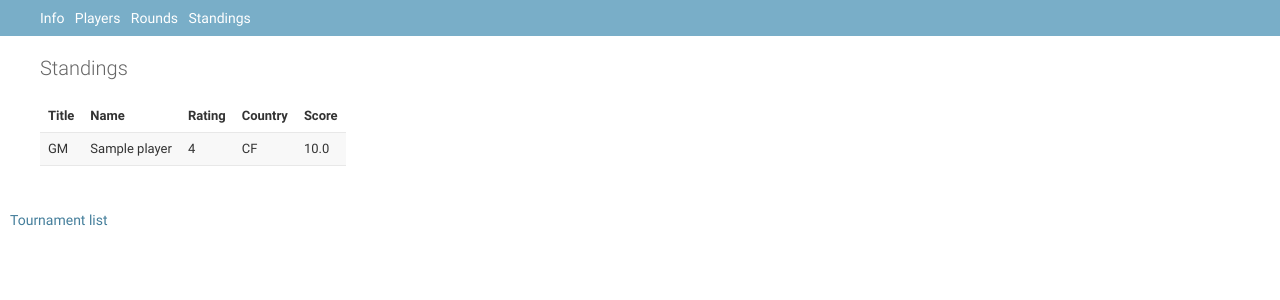
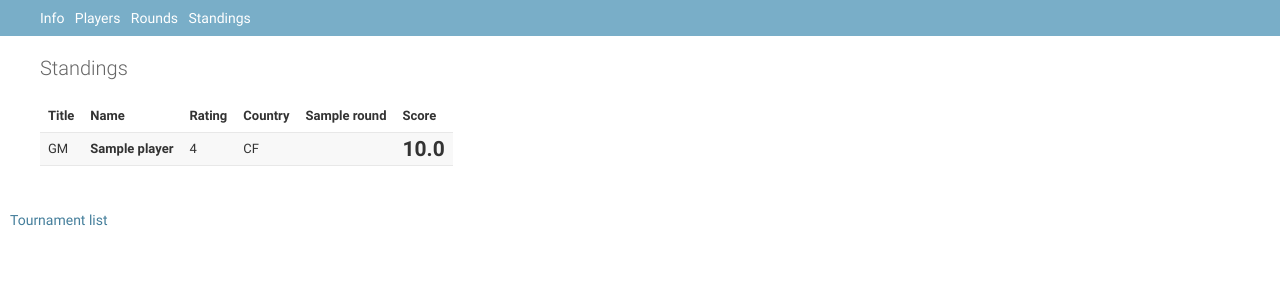
Before and after one commit to gnomeby/swiss-system-chess-tournament, a Django app: page /tournaments/1/standings/ in a window 1280 px wide. Shown: the part 48-348 px from the top of the page. Run offline with Django 3.2, Linux system fonts and the light colour scheme; tables that the repository leaves empty hold one stand-in row (values such as "Sample post"); parts of the project's set-up code (start-up, migrations or seed data) failed here and were passed over.

Commit message:
Improve standing table

```diff
--- /dev/null
+++ b/static/css/user.css
@@ -0,0 +1,12 @@
+.score {
+	text-align: center;
+	font-size: 1.5em;
+	font-weight: bold;
+}
+.player {
+	font-weight: bold;
+}
+.opponent {
+	font-size: 0.7em;
+	text-align: center;
+}
--- a/templates/base_tournament.html
+++ b/templates/base_tournament.html
@@ -1,6 +1,10 @@
 {% extends "admin/base.html" %}
 {% load staticfiles %}
 {% load i18n %}
+
+{% block extrahead %}
+<link rel="stylesheet" type="text/css" href="{% static 'css/user.css' %}" />
+{% endblock %}
 
 {% block title %}{{ title }} | {% trans 'Swiss system chess tournaments' %}{% endblock %}
 
--- a/tournaments/templates/tournaments/standings.html
+++ b/tournaments/templates/tournaments/standings.html
@@ -12,15 +12,34 @@
 		<th>{% trans 'Name' %}</th>
 		<th>{% trans 'Rating' %}</th>
 		<th>{% trans 'Country' %}</th>
+		{% for round in rounds %}
+			<th>{{ round.name }}</th>
+		{% endfor %}
 		<th>{% trans 'Score' %}</th>
 	</tr>
 {% for row in player_scores %}
 	<tr>
 		<td>{{ row.player.fide_title }}</td>
-	  <td>{{ row.player.name }}</td>
+		<td class="player">{{ row.player.name }}</td>
 		<td>{{ row.player.rating }}</td>
 		<td>{{ row.player.country }}</td>
-	  <td>{{ row.score }}</td>
+		{% for round in rounds %}
+			<td>
+			{% for game in games %}
+				{% if game.round == round and game.status != 'planned' %}
+				  {% if game.player == row.player %}
+				    <div class="score">{{ game.player_score }}</div>
+				    <div class="opponent">{{ game.opponent }}</div>
+				  {% endif %}
+				  {% if game.opponent == row.player %}
+				    <div class="score">{{ game.opponent_score }}</div>
+				    <div class="opponent">{{ game.player }}</div>
+				  {% endif %}
+				{% endif %}
+			{% endfor %}
+			</td>
+		{% endfor %}
+		<td class="score">{{ row.score }}</td>
 	</tr>
 {% endfor %}
 </table>
```
Lines whose indentation alone changed are shown as unchanged.
